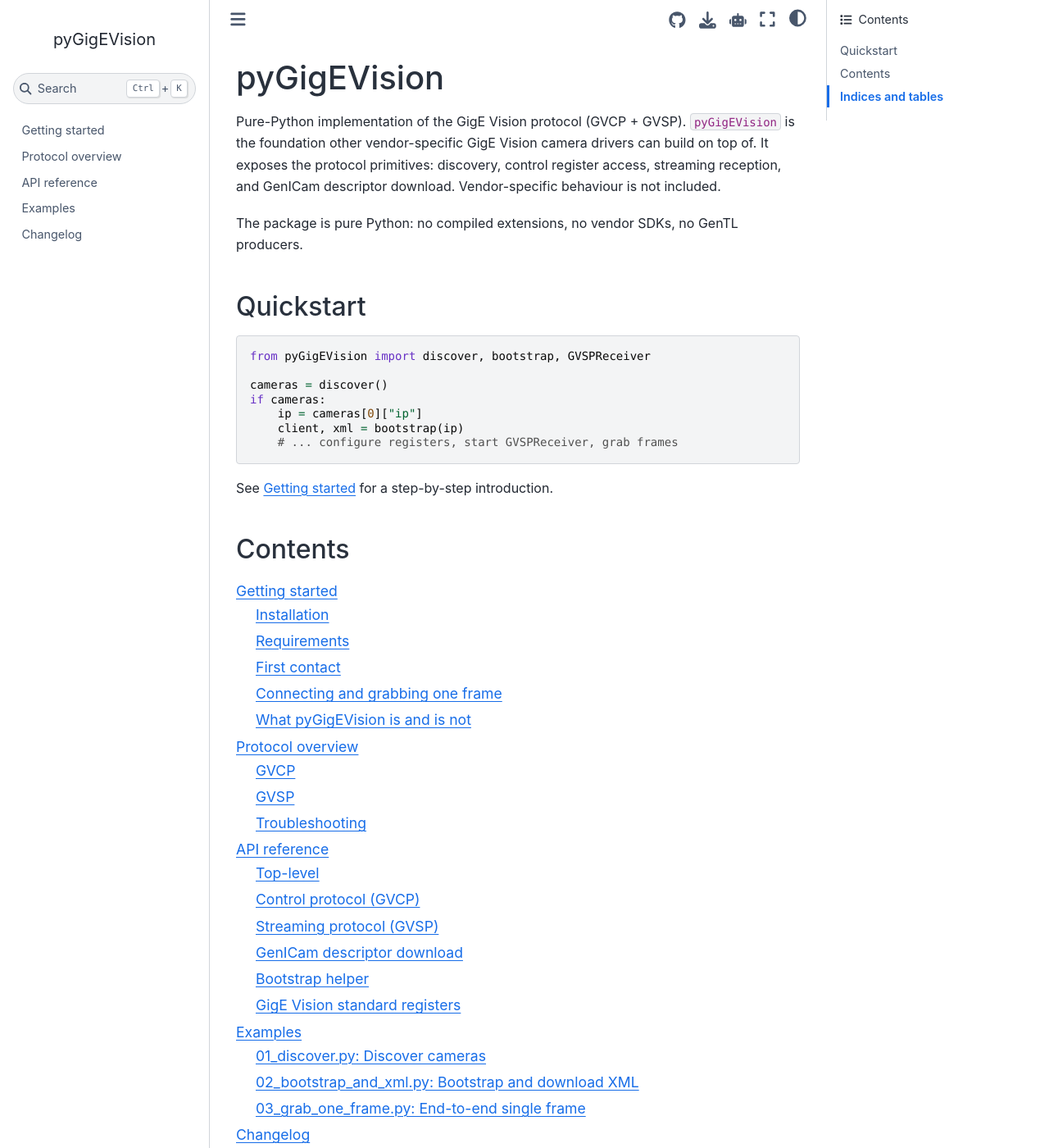
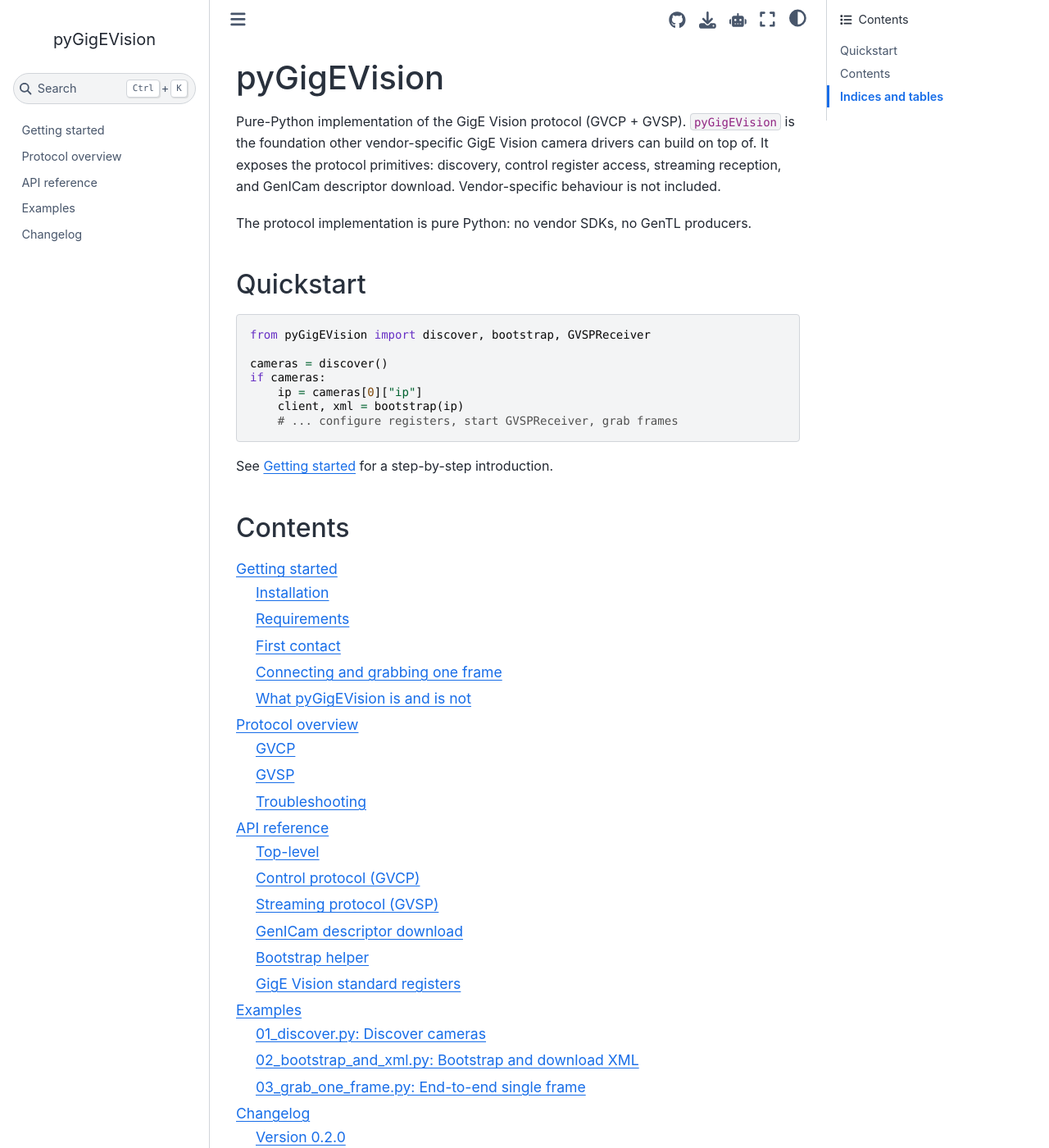
Before and after one commit to ladisk/pyGigEVision, a Sphinx documentation site: the page built from docs/source/index.rst, in a window 1280 px wide and 1400 px high. Shown: the whole window at 82% size. Built offline with Sphinx 7.4.7 and the Sphinx Book theme 1.1.4, drawn with Linux system fonts in a browser that asks for light colours.

```diff
--- a/PYPI_README.rst
+++ b/PYPI_README.rst
@@ -3,7 +3,7 @@ pyGigEVision
 
 Pure-Python implementation of the GigE Vision protocol (GVCP + GVSP)
 for machine vision cameras. The foundation for vendor-specific GigE
-Vision camera drivers. No compiled extensions, no vendor SDKs.
+Vision camera drivers. No vendor SDKs, no GenTL producers.
 
 See the full README and documentation:
 
--- a/README.rst
+++ b/README.rst
@@ -10,8 +10,7 @@ camera drivers can build on top of. It exposes the protocol primitives
 (discovery, control register access, streaming reception, and GenICam
 descriptor download) without bundling any vendor-specific behaviour.
 
-The package is pure Python: no compiled extensions, no vendor SDKs,
-no GenTL producers required.
+The protocol implementation is pure Python: no vendor SDKs, no GenTL producers.
 
 Installation
 ------------
--- a/docs/source/conf.py
+++ b/docs/source/conf.py
@@ -12,7 +12,7 @@ sys.path.insert(0, os.path.abspath("../.."))
 project = "pyGigEVision"
 author = "Jaša Šonc, Janko Slavič, Lorenzo Capponi"
 copyright = "2026, Jaša Šonc and Ladisk group, University of Ljubljana"
-release = "0.1.1"
+release = "0.2.0"
 # -- General configuration ---------------------------------------------------
 extensions = [
     "sphinx.ext.autodoc",
@@ -31,11 +31,10 @@ html_baseurl = "https://pygigevision.readthedocs.io/en/latest/"
 llms_txt_title = "pyGigEVision Documentation"
 llms_txt_summary = (
     "pyGigEVision is a pure-Python implementation of the GigE Vision protocol "
-    "(GVCP control and GVSP streaming), with no vendor SDK, no compiled "
-    "extensions, and no GenTL producers. It provides the protocol primitives "
-    "that vendor-specific camera drivers build on: device discovery, "
-    "control-register read/write, streaming reception, and GenICam descriptor "
-    "download."
+    "(GVCP control and GVSP streaming), with no vendor SDK and no GenTL producers. "
+    "It provides the protocol primitives that vendor-specific camera drivers build "
+    "on: device discovery, control-register read/write, streaming reception, and "
+    "GenICam descriptor download."
 )
 
 templates_path = ["_templates"]
--- a/docs/source/index.rst
+++ b/docs/source/index.rst
@@ -7,8 +7,7 @@ camera drivers can build on top of. It exposes the protocol primitives:
 discovery, control register access, streaming reception, and GenICam
 descriptor download. Vendor-specific behaviour is not included.
 
-The package is pure Python: no compiled extensions, no vendor SDKs,
-no GenTL producers.
+The protocol implementation is pure Python: no vendor SDKs, no GenTL producers.
 
 Quickstart
 ----------
--- a/pyGigEVision/__init__.py
+++ b/pyGigEVision/__init__.py
@@ -34,7 +34,7 @@ Quickstart::
 
 from __future__ import annotations
 
-__version__ = "0.1.1"
+__version__ = "0.2.0"
 from .bootstrap import bootstrap
 from .genicam import fetch_genicam_xml, parse_first_url
 from .gvcp import GVCPClient, GVCPError
--- a/pyproject.toml
+++ b/pyproject.toml
@@ -4,7 +4,7 @@ build-backend = "hatchling.build"
 
 [project]
 name = "pyGigEVision"
-version = "0.1.1"
+version = "0.2.0"
 description = "Pure-Python implementation of the GigE Vision protocol (GVCP + GVSP)."
 license = "MIT"
 requires-python = ">=3.10"
```
Also changed, not shown: AGENTS.md (+3 -4 lines), docs/source/changelog.rst (+11 -0 lines).
